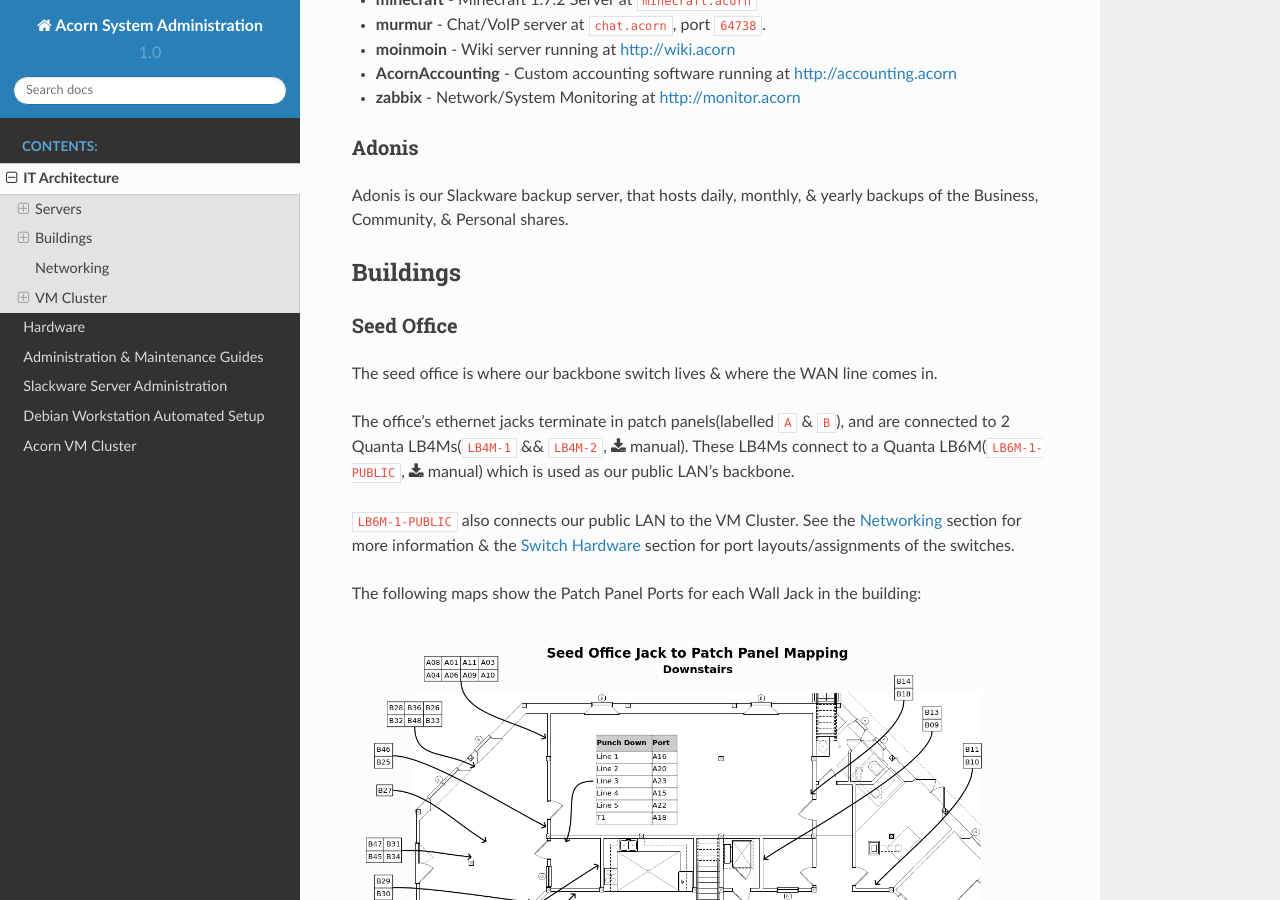
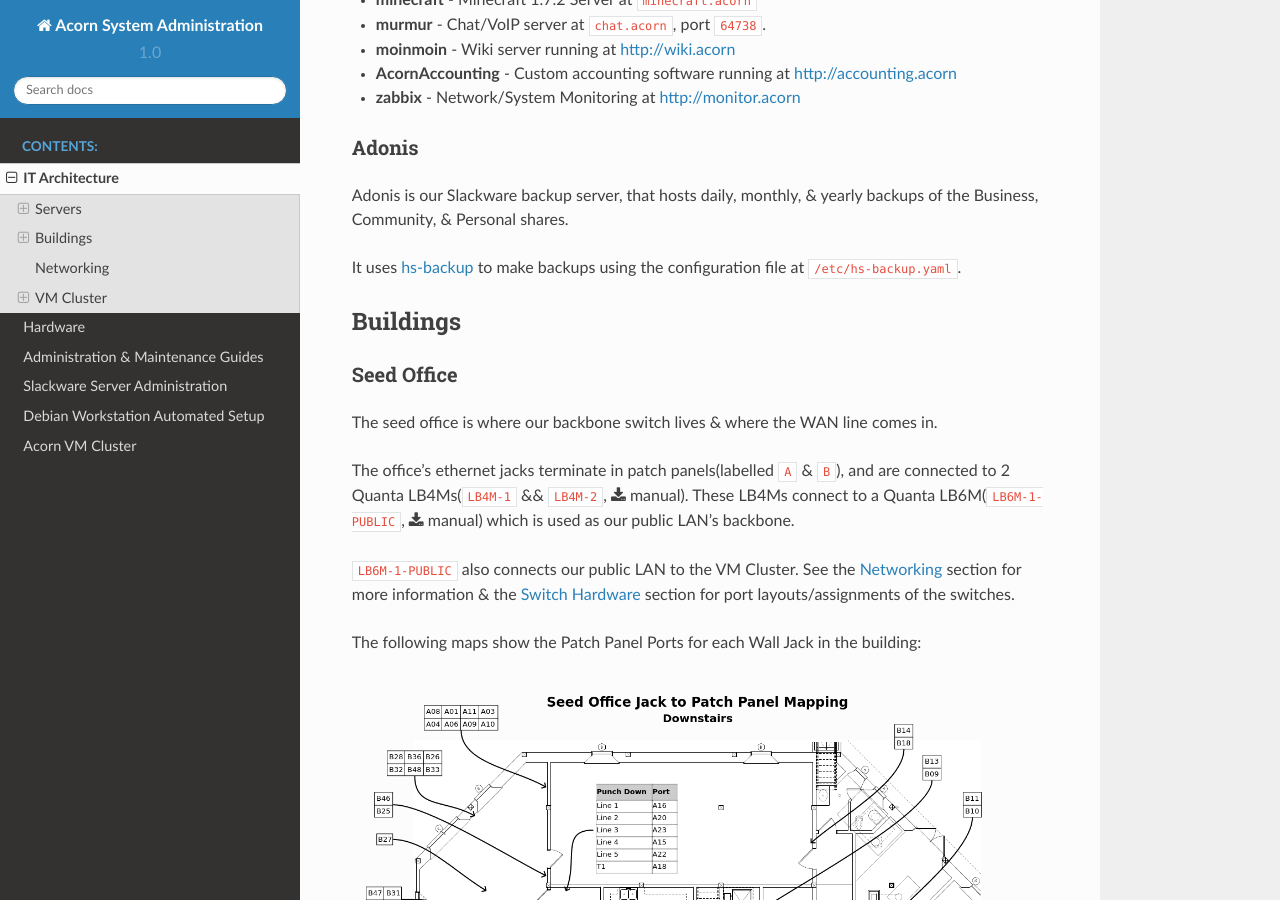
Before and after one commit to prikhi/sysadmintools, a Sphinx documentation site: the page built from docs/source/architecture.rst, in a window 1280 px wide and 900 px high, scrolled down 1512 px. Built offline with Sphinx 7.4.7 and the Read the Docs theme 2.0.0, drawn with Linux system fonts in a browser that asks for light colours.

Commit message:
docs: Mention hs-backup Usage on Adonis

```diff
--- a/docs/source/architecture.rst
+++ b/docs/source/architecture.rst
@@ -78,6 +78,11 @@ Adonis
 
 Adonis is our Slackware backup server, that hosts daily, monthly, & yearly
 backups of the Business, Community, & Personal shares.
+
+It uses `hs-backup`_ to make backups using the configuration file at
+``/etc/hs-backup.yaml``.
+
+.. _hs-backup:                      https://github.com/prikhi/hs-backup
 
 
 Buildings
```
